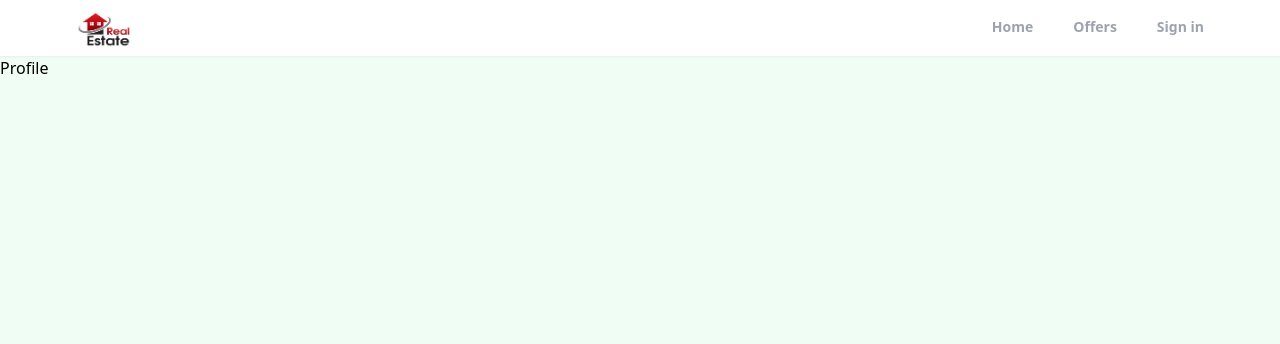
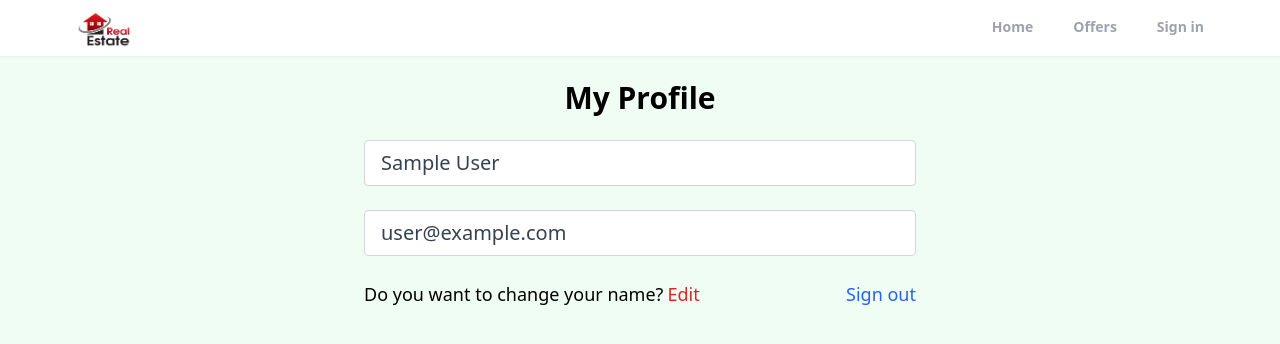
Before and after one commit to faisoabdirisak/real-state, a React (Create React App) app: page /Profile in a window 1280 px wide. Shown: the top 344 px of the page. Built offline with nearby package versions, Linux system fonts and the light colour scheme; no server answers; sample sign-in values are in the browser's storage.

Commit message:
created profile page and sign out

```diff
--- a/src/App.js
+++ b/src/App.js
@@ -9,6 +9,7 @@
 import Header from "./components/Header";
 import { ToastContainer } from "react-toastify";
 import 'react-toastify/dist/ReactToastify.css';
+import PrivateRoute from "./components/PrivateRoute";
 
 function App() {
   return (
@@ -17,7 +18,9 @@
         <Header />
         <Routes>
           <Route path="/" element={<Home />} />
-          <Route path="/Profile" element={<Profile />} />
+          <Route path="/Profile" element={<PrivateRoute/>}>
+            <Route path="/Profile" element={<Profile />} />
+          </Route>
           <Route path="/Offers" element={<Offers />} />
           <Route path="/Sign-in" element={<Signin />} />
           <Route path="/Sign-up" element={<Signup />} />
--- /dev/null
+++ b/src/components/PrivateRoute.jsx
@@ -0,0 +1,12 @@
+import React from 'react'
+import {Outlet, Navigate} from "react-router-dom"
+import {useAuth} from '../hooks/useAuth'
+export default function PrivateRoute() {
+    const {loggedIn, checkingStatus} =useAuth();
+    if(checkingStatus){
+        return <h3>Loading</h3>
+    }
+  return loggedIn? <Outlet/>:<Navigate to ="/sign-in"/>
+
+
+}
--- /dev/null
+++ b/src/hooks/useAuth.jsx
@@ -0,0 +1,18 @@
+import React from 'react'
+import { useEffect, useState } from 'react'
+import {getAuth, onAuthStateChanged} from "firebase/auth"
+export  function useAuth() {
+    const [loggedIn, setLoggedIn]=useState(false)
+    const [checkingStatus, setCheckingStatus]=useState(true)
+
+    useEffect(()=>{
+        const auth=getAuth()
+        onAuthStateChanged(auth,(user)=>{
+            if(user){
+                setLoggedIn(true)
+            }
+            setCheckingStatus(false)
+        })
+    },[])
+  return {loggedIn, checkingStatus}
+}
--- a/src/pages/Profile.jsx
+++ b/src/pages/Profile.jsx
@@ -1,9 +1,45 @@
 import React from 'react'
+import { useState } from 'react'
+import {getAuth} from "firebase/auth";
+import {useNavigate} from "react-router-dom"
+export default function Profile() {
+  const navigate=useNavigate()
+  const auth=getAuth()
+  const [formData, setFormData] = useState({
+    name:auth.currentUser.displayName,
+    email:auth.currentUser.email
+  })
+  const {name, email}=formData
+  function onLogout(){
+    auth.signOut()
+    navigate('/')
+  }
+  // console.log(formData)
+  return (
+    <>
+      <section className='max-w-6xl mx-auto flex justify-center items-center flex-col'>
+        <h1 className='text-3xl text-center mt-6 font-bold' >My Profile</h1>
+        <div className='w-full md:w-[50%] mt-6 px-3'>
+          <form>
+            {/* name */}
+            <input type='text' id='name' value={name} disabled
+            className='mb-6 w-full px-4 py-2 text-xl text-gray-700 bg-white border border-gray-300
+            rounded transition ease-in-out'/>
+            {/* email */}
+            <input type='email' id='email' value={email} disabled
+            className='mb-6 w-full px-4 py-2 text-xl text-gray-700 bg-white border border-gray-300
+            rounded transition ease-in-out'/>
 
-export default function Profile() {
-  return (
-    <div>
-      Profile
-    </div>
+            <div className='flex justify-between whitespace-nowrap
+            text-sm sm:text-lg mb-6'>
+              <p className='flex items-center  '>Do you want to change your name?<span className='text-red-600 hover:text-red-800 transition ease-in-out duration-200 ml-1 cursor-pointer'>Edit</span></p>
+              <p onClick={onLogout} className='text-blue-600 hover:text-blue-900 transition ease-in-out duration-200 cursor-pointer'>Sign out</p>
+
+            </div>
+
+          </form>
+        </div>
+      </section>
+    </>
   )
 }
```
Also changed, not shown: 1 other file (tests, documents, lock files or other folders).
